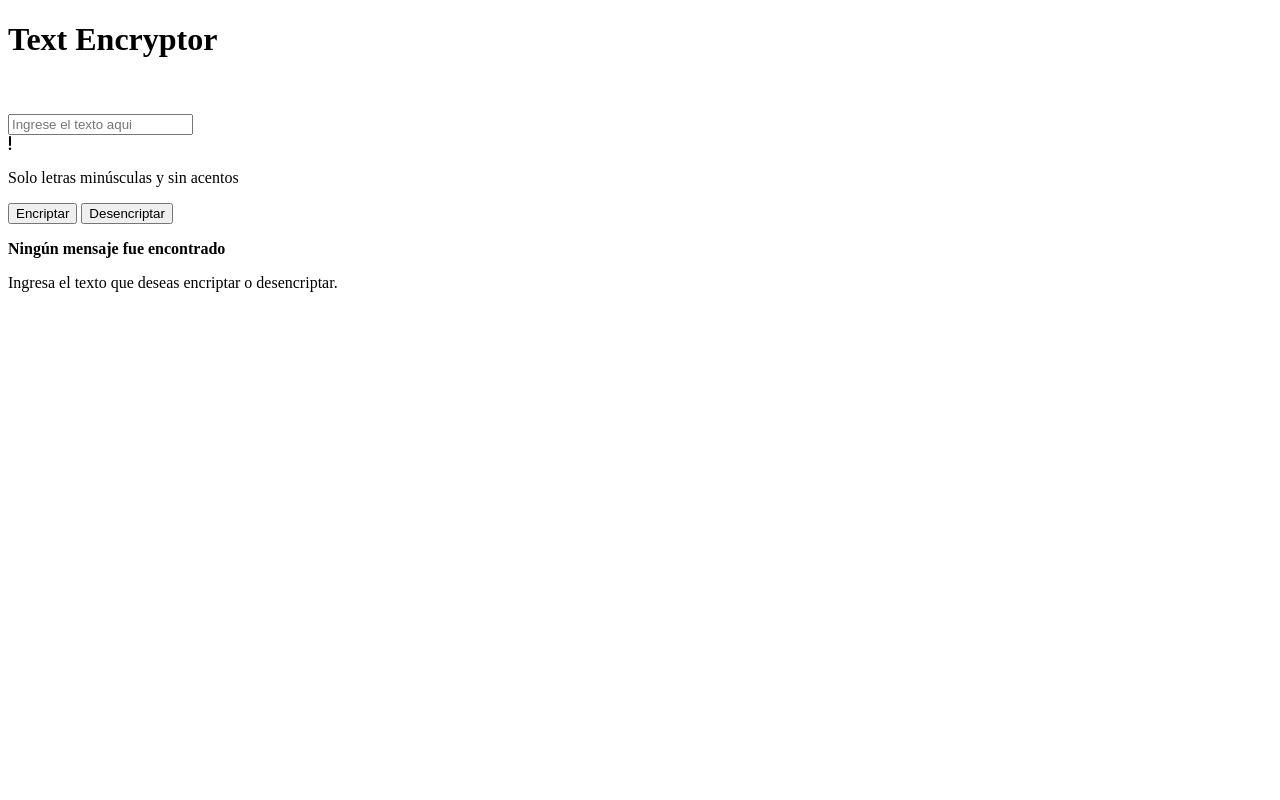
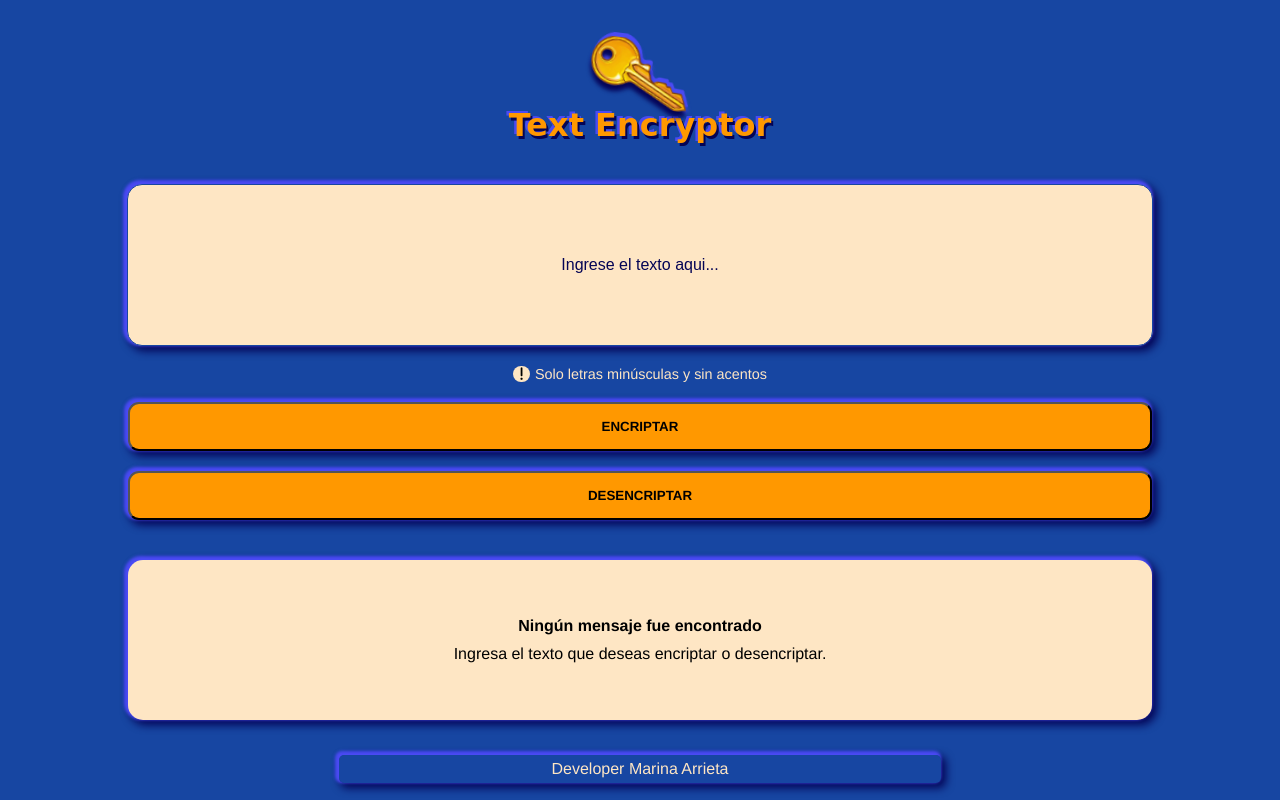
Before and after one commit to MarinaArrieta/textEncryptor, a plain HTML site: page index.html in a window 1280 px wide. Drawn offline with nearby package versions, Linux system fonts and the light colour scheme; a web font is replaced by a local one.

Commit message:
css: estilos

```diff
--- a/index.html
+++ b/index.html
@@ -3,7 +3,8 @@
 <head>
     <meta charset="UTF-8">
     <meta name="viewport" content="width=device-width, initial-scale=1.0">
-    <title>Document</title>
+    <title>Text Encryptor</title>
+    <link rel="shortcut icon" type="image" href="./assets/ico.png" />
     <link rel="stylesheet" href="./style/style.css">
     <script src="https://kit.fontawesome.com/cd30d5437a.js" crossorigin="anonymous"></script>
 </head>
@@ -11,29 +12,36 @@
     <header>
         <h1>Text Encryptor</h1>
         <figure>
-            <img src="" alt="">
+            <img src="./assets/key.png" alt="Llave">
         </figure>
     </header>
     <main>
         <section>
-            <div>
-                <input type="text" placeholder="Ingrese el texto aqui">
+            <div class="input__text">
+                <input type="text" placeholder="Ingrese el texto aqui...">
             </div>
-            <div>
-                <div>
+            <div class="icon__p__button">
+                <div class="icon__p">
                     <i class="fa-solid fa-exclamation"></i>
                     <p>Solo letras minúsculas y sin acentos</p>
                 </div>
-                <button>Encriptar</button>
-                <button>Desencriptar</button>
+                <div class="buttons">
+                    <button>ENCRIPTAR</button>
+                    <button>DESENCRIPTAR</button>
+                </div>
             </div>
         </section>
-        <section>
-            <p>
-                <strong>Ningún mensaje fue encontrado</strong>
-            </p>
-            <p>Ingresa el texto que deseas encriptar o desencriptar.</p>
+        <section class="section__p">
+            <div>
+                <p>
+                    <strong>Ningún mensaje fue encontrado</strong>
+                </p>
+                <p>Ingresa el texto que deseas encriptar o desencriptar.</p>
+            </div>
         </section>
     </main>
+    <footer>
+        <p>Developer Marina Arrieta</p>
+    </footer>
 </body>
 </html>
--- a/style/style.css
+++ b/style/style.css
@@ -0,0 +1,159 @@
+@import url('https://fonts.googleapis.com/css2?family=Arimo:ital,wght@0,400..700;1,400..700&family=Playwrite+AU+TAS:wght@100..400&display=swap');
+
+:root{
+    --dark-blue:#1746A2;
+    --orange: #ff9800;
+    --red: #ff0000;
+    --light-orange: #fee6c4;
+    --text-shadow: 2px 3px 0px #040455, -2.5px -2.5px 0px #4a4af3;
+    --box-shadow: -2px -2px 3px 2px #4a4af3, 3px 3px 8px 2px #040455;
+}
+
+*{
+    margin: 0;
+    padding: 0;
+}
+
+body{
+    background-color: var(--dark-blue);
+    font-family: "Arimo", sans-serif;
+}
+
+header{
+    display: flex;
+    flex-direction: column-reverse;
+    justify-content: center;
+    height: 23vh;
+}
+
+figure{
+    width: 100%;
+    display: flex;
+    justify-content: center;
+    filter: drop-shadow(2px -4px 0px #4a4af3);
+}
+
+img{
+    width: 100px;
+    transform: rotate(187deg);
+    filter: drop-shadow(0px -6px 2px #040455);
+}
+
+h1{
+    color: var(--orange);
+    text-align: center;
+    font-family: "Playwrite AU TAS", cursive;
+    text-shadow: var(--text-shadow);
+}
+
+main{
+    display: flex;
+    flex-direction: column;
+    gap: 20px;
+}
+
+.input__text{
+    display: flex;
+    justify-content: center;
+}
+
+.input__text input{
+    width: 80%;
+    height: 20vh;
+    text-align: center;
+    border-radius: 15px;
+    border: 1px solid var(--dark-blue);
+    margin-bottom: 20px;
+    box-shadow: var(--box-shadow);
+    background-color: var(--light-orange);
+}
+
+.input__text input::placeholder {
+    color: #040455;
+    font-size: 1.2em;
+  }
+
+.icon__p__button{
+    display: flex;
+    flex-direction: column;
+    gap: 20px;
+}
+
+.icon__p{
+    display: flex;
+    justify-content: center;
+    font-size: 0.9rem;
+    gap: 5px;
+}
+
+.icon__p p{
+    color: var(--light-orange);
+}
+
+i{
+    display: flex !important;
+    justify-content: center;
+    align-items: center;
+    background-color: var(--light-orange);;
+    width: 17px;
+    border-radius: 10px;
+}
+
+.buttons{
+    display: flex;
+    flex-direction: column;
+    justify-content: center;
+    align-items: center;
+    gap: 20px;
+}
+
+button{
+    width: 80%;
+    padding: 15px 0px;
+    border-radius: 11px;
+    background: var(--orange);
+    box-shadow: var(--box-shadow);
+    font-weight: bold;
+    font-family: "Arimo", sans-serif;
+}
+
+button:hover{
+    background-color: var(--light-orange);
+}
+
+.section__p{
+    display: flex;
+    justify-content: center;
+    margin-top: 20px;
+}
+
+.section__p div{
+    width: 80%;
+    height: 20vh;
+    display: flex;
+    flex-direction: column;
+    justify-content: center;
+    gap: 10px;
+    background: var(--light-orange);
+    border-radius: 15px;
+    box-shadow: var(--box-shadow);
+}
+
+.section__p div p{
+    text-align: center;
+}
+
+footer{
+    display: flex;
+    justify-content: center;
+    text-align: center;
+    margin-top: 35px;
+}
+
+footer p{
+    padding: 5px 0px;
+    color: var(--light-orange);
+    box-shadow: var(--box-shadow);
+    width: 47%;
+    border-radius: 5px;
+}
```
Also changed, not shown: assets/ico.png (added), assets/key.png (added).
